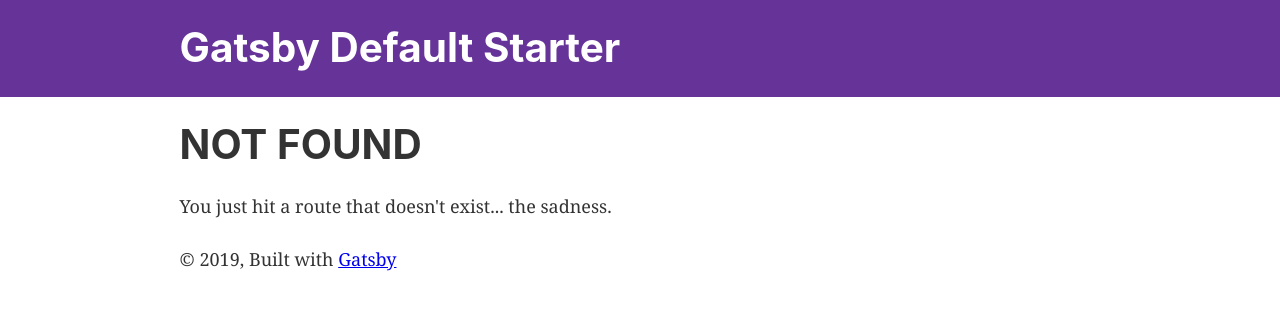
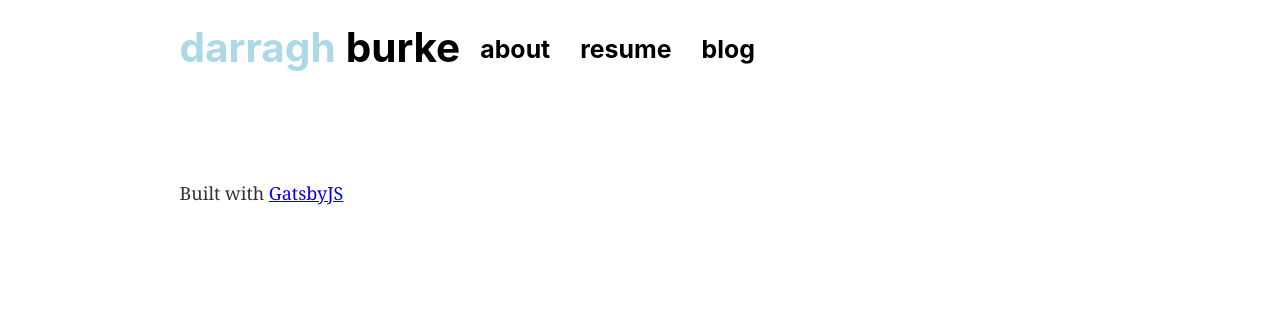
Before and after one commit to darraghjburke/site, a Gatsby site: page /about in a window 1280 px wide. Before the commit this address had no page. Built offline with nearby package versions, Linux system fonts and the light colour scheme; Gatsby itself is replaced by a stand-in of ours.

Commit message:
first commit

```diff
--- a/gatsby-config.js
+++ b/gatsby-config.js
@@ -1,6 +1,6 @@
 module.exports = {
   siteMetadata: {
-    title: `Gatsby Default Starter`,
+    title: `darragh burke`,
     description: `Kick off your next, great Gatsby project with this default starter. This barebones starter ships with the main Gatsby configuration files you might need.`,
     author: `@gatsbyjs`,
   },
@@ -27,6 +27,13 @@ module.exports = {
         icon: `src/images/gatsby-icon.png`, // This path is relative to the root of the site.
       },
     },
+    {
+      resolve: `gatsby-source-filesystem`,
+      options: {
+        name: `src`,
+        path: `${__dirname}/src/`,
+      },
+    },
     // this (optional) plugin enables Progressive Web App + Offline functionality
     // To learn more, visit: https://gatsby.dev/offline
     // `gatsby-plugin-offline`,
--- a/package.json
+++ b/package.json
@@ -11,7 +11,8 @@
     "gatsby-plugin-offline": "^2.2.5",
     "gatsby-plugin-react-helmet": "^3.1.3",
     "gatsby-plugin-sharp": "^2.2.10",
-    "gatsby-source-filesystem": "^2.1.9",
+    "gatsby-source-filesystem": "^2.1.22",
+    "gatsby-transformer-remark": "^2.6.22",
     "gatsby-transformer-sharp": "^2.2.6",
     "prop-types": "^15.7.2",
     "react": "^16.9.0",
--- a/src/components/header.js
+++ b/src/components/header.js
@@ -5,7 +5,7 @@ import React from "react"
 const Header = ({ siteTitle }) => (
   <header
     style={{
-      background: `rebeccapurple`,
+      background: `white`,
       marginBottom: `1.45rem`,
     }}
   >
@@ -14,19 +14,70 @@ const Header = ({ siteTitle }) => (
         margin: `0 auto`,
         maxWidth: 960,
         padding: `1.45rem 1.0875rem`,
+        display: 'flex',
       }}
     >
       <h1 style={{ margin: 0 }}>
         <Link
           to="/"
           style={{
-            color: `white`,
+            color: `lightblue`,
             textDecoration: `none`,
           }}
         >
-          {siteTitle}
+          darragh
+        </Link>
+        <Link
+          to="/"
+          style={{
+            color: `black`,
+            textDecoration: `none`,
+            paddingLeft: 10
+          }}
+        >
+           burke
         </Link>
       </h1>
+      <h3 style={{
+        padding: 10,
+        paddingLeft: 20
+        }}>
+        <Link
+          to="/about"
+          style={{
+            color: 'black',
+            textDecoration: 'none'
+          }}
+        >
+         about
+        </Link>
+      </h3>
+      <h3 style={{
+        padding: 10,
+        paddingLeft: 20
+        }}>
+        <a
+          href="https://drive.google.com/open?id=1dUgo6eloksdKyFjCc85N1WwpJmnR-z3X"
+          style={{
+            color: 'black',
+            textDecoration: 'none'
+          }}>
+          resume
+        </a>
+      </h3>
+      <h3 style={{
+        padding: 10,
+        paddingLeft: 20
+        }}>
+        <Link
+          to="/blog"
+          style={{
+            color: 'black',
+            textDecoration: 'none'
+          }}>
+          blog
+        </Link>
+      </h3>
     </div>
   </header>
 )
--- a/src/components/layout.js
+++ b/src/components/layout.js
@@ -35,10 +35,12 @@ const Layout = ({ children }) => {
         }}
       >
         <main>{children}</main>
-        <footer>
-          © {new Date().getFullYear()}, Built with
+        <footer style={{marginTop: '3rem'}}>
+          Built with
           {` `}
-          <a href="https://www.gatsbyjs.org">Gatsby</a>
+          <a href="https://www.gatsbyjs.org">
+            GatsbyJS
+          </a>
         </footer>
       </div>
     </>
--- /dev/null
+++ b/src/pages/about.js
@@ -0,0 +1,12 @@
+import React from "react"
+
+import Layout from "../components/layout"
+import SEO from "../components/seo"
+
+const AboutPage = () => (
+  <Layout>
+    <SEO title="About" />
+  </Layout>
+)
+
+export default AboutPage
```
Also changed, not shown: src/pages/blog.js (added, +52 -0 lines), src/components/pageLink.js (added), src/pages/blog-internship-microsoft.md (added), 1 other file.
